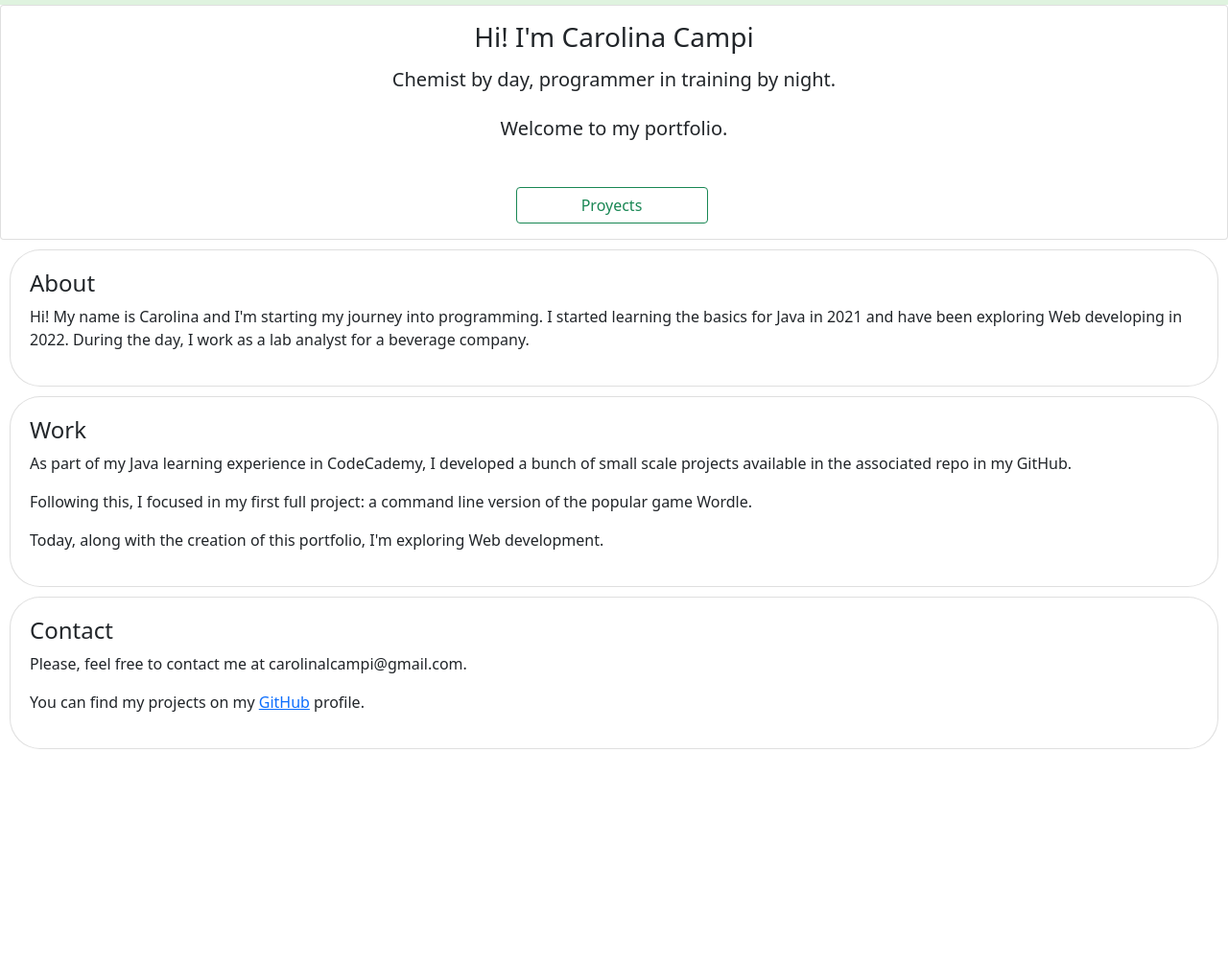
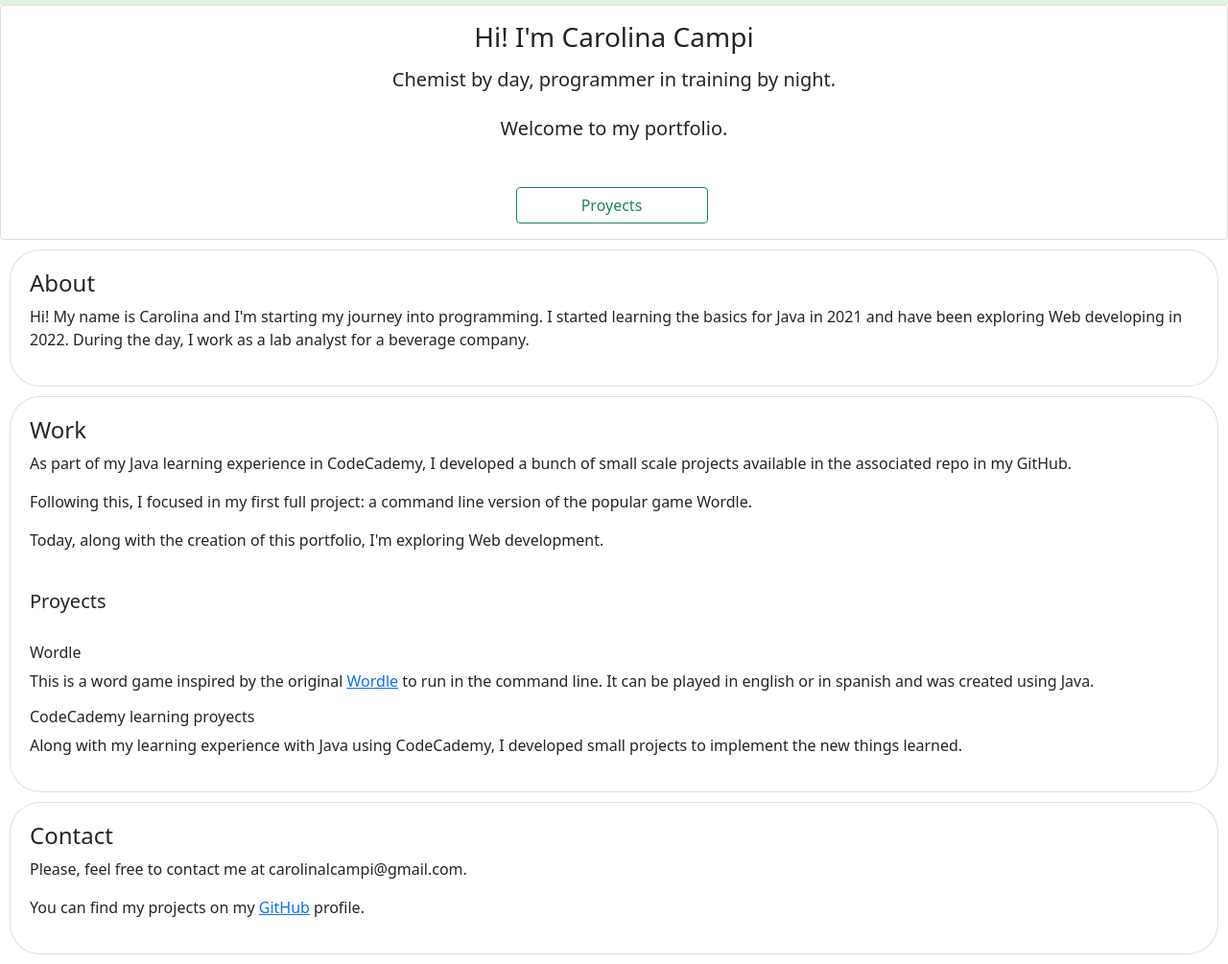
Before and after one commit to CarolinaCampi/FrontEndPortfolio, a plain HTML site: page index.html in a window 1280 px wide. Shown: the part 55-1060 px from the top of the page at 96% size. Before the commit the page ends 846 px from the top, so only its background shows below. Drawn offline with nearby package versions, Linux system fonts and the light colour scheme.

Commit message:
Change of divs for more semantic tags. Added Proyects section

```diff
--- a/index.html
+++ b/index.html
@@ -17,6 +17,7 @@
 
 <body>
 
+  <header>
     <nav class="navbar sticky-top navbar-expand-lg navbar-light">
       <div class="container-fluid">
         <a class="navbar-brand" href="#">
@@ -45,17 +46,20 @@
         </div>
       </div>
     </nav>
+  </header>
 
 
 
-  <div id="introduction" class="card text-center">
+  <main>
+    <section id="introduction" class="card text-center">
       <div class="card-body">
         <h3 class="card-title">Hi! I'm Carolina Campi</h3>
         <p class="card-text fs-5 lh-lg">Chemist by day, programmer in training by night.</p>
         <p class="card-text fs-5">Welcome to my portfolio.</p>
         <a href="#" class="btn btn-outline-success">Proyects</a>
       </div>
-  </div>
+    </section>
+
 
 
       <!--<nav class = "menu">
@@ -136,28 +140,40 @@
           </div>
       </div>
   -->
-    <div class = "card mat-card">
+      <section class = "card mat-card">
           <h4>About</h4>
 
           <p>Hi! My name is Carolina and I'm starting my journey into programming. I started learning the basics for Java in 2021 and have been exploring Web developing in 2022. During the day, I work as a lab analyst for a beverage company.</p>
-    </div>
+      </section>
 
-    <div class = "card mat-card">
+      <section class = "card mat-card">
           <h4>Work</h4>
 
           <p>As part of my Java learning experience in CodeCademy, I developed a bunch of small scale projects available in the associated repo in my GitHub.</p>
           <p>Following this, I focused in my first full project: a command line version of the popular game Wordle.</p>
           <p>Today, along with the creation of this portfolio, I'm exploring Web development.</p>
-    </div>
+          <br>
+          <h5>Proyects</h5>
+          <br>
+          <h6>Wordle</h6>
+          <p>This is a word game inspired by the original <a href="https://www.nytimes.com/games/wordle/index.html">Wordle</a> to run in the command line. It can be played in english or in spanish and was created using Java.</p>
+          <h6>CodeCademy learning proyects</h6>
+          <p>Along with my learning experience with Java using CodeCademy, I developed small projects to implement the new things learned.</p>
 
-    <div class = "card mat-card">
+
+      </section>
+
+      <section class = "card mat-card">
           <h4>Contact</h4>
 
           <p>Please, feel free to contact me at carolinalcampi@gmail.com.</p>
 
           <p>You can find my projects on my <a href="https://github.com/CarolinaCampi" target="_blank">GitHub</a> profile.</p>
 
-    </div>
+      </section>
+
+
+  </main>
 
     <!--<script src = "front.js"></script> creo que es la conexxion con javascript y se suele poner al final al parecer, verificar-->
 
```
Lines whose indentation alone changed are shown as unchanged.
